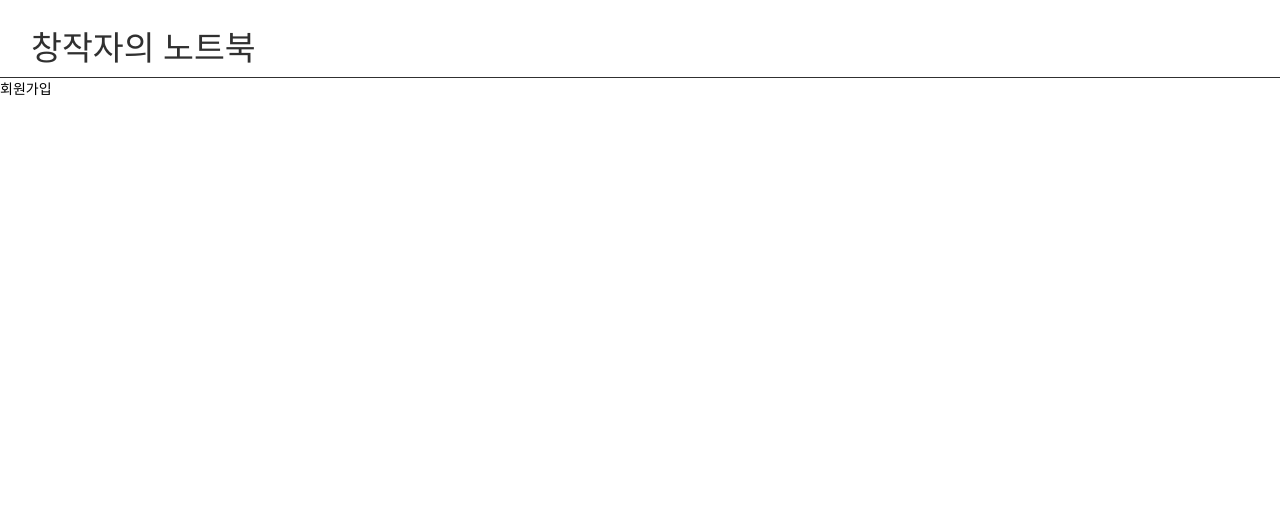
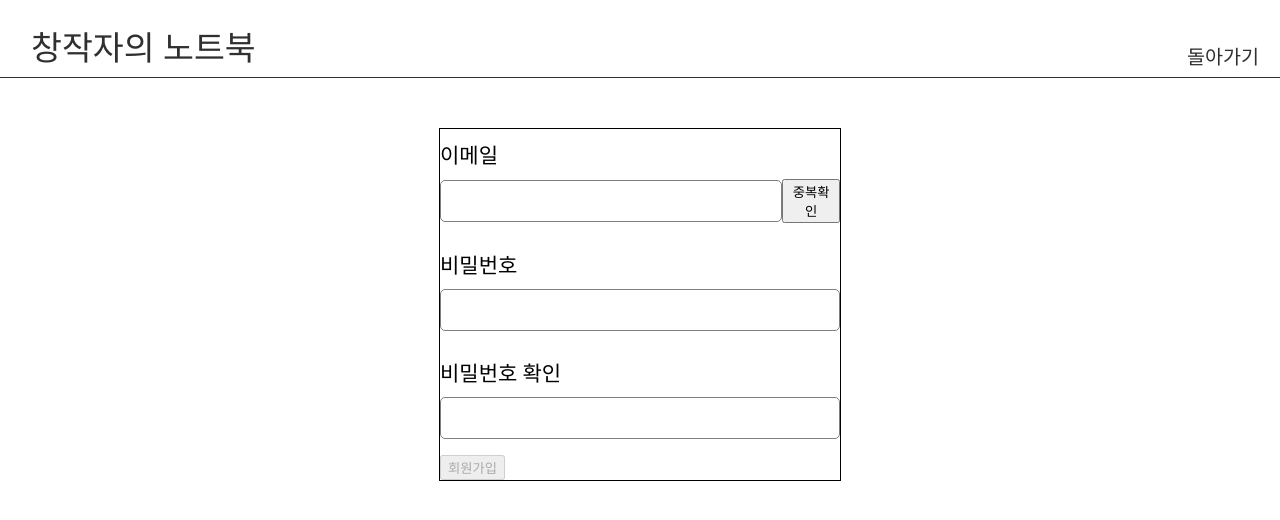
Before and after one commit to inputTitleHere/CreatorsNotebook, a React (Vite) app in the folder creators-notbook-frontend/: page /user/register in a window 1280 px wide. Shown: the top 520 px of the page. Built offline with nearby package versions, Linux system fonts and the light colour scheme; a web font is replaced by a local one.

Commit message:
feature/login_register, created Login page, Register page with their respective components. Altered favicon svg. Added returnToMain component to Header

```diff
--- a/creators-notbook-frontend/index.html
+++ b/creators-notbook-frontend/index.html
@@ -2,7 +2,7 @@
 <html lang="en">
   <head>
     <meta charset="UTF-8" />
-    <link rel="icon" type="image/svg+xml" href="/vite.svg" />
+    <link rel="icon" type="image/svg+xml" href="/notebook.svg" />
     <meta name="viewport" content="width=device-width, initial-scale=1.0" />
     <title>창작자의 노트북</title>
   </head>
--- a/creators-notbook-frontend/package.json
+++ b/creators-notbook-frontend/package.json
@@ -11,6 +11,7 @@
   },
   "dependencies": {
     "@reduxjs/toolkit": "^1.9.5",
+    "prop-types": "^15.8.1",
     "react": "^18.2.0",
     "react-dom": "^18.2.0",
     "react-redux": "^8.0.5",
--- a/creators-notbook-frontend/src/pages/common/header/Header.jsx
+++ b/creators-notbook-frontend/src/pages/common/header/Header.jsx
@@ -3,6 +3,12 @@ import { useSelector } from "react-redux";
 import LoginRegisterComponent from "./components/LoginRegisterComponent";
 import UserInfoComponent from "./components/UserInfoComponent";
 import { Link } from "react-router-dom";
+import PropTypes from "prop-types"
+import ReturnToMainComponent from "./components/ReturnToMain";
+
+Header.propTypes = {
+  showLoginOption : PropTypes.bool
+}
 
 /**
  * 웹사이트의 비 프로젝트 페이지의 상단부에 배치될 Header 컴포넌트.
@@ -15,11 +21,11 @@ export default function Header({ showLoginOption }) {
   return (
     <div id="header">
       <Link to={"/"} className="link-to-main"><h1>창작자의 노트북</h1></Link>
-      {showLoginOption && (
+      {showLoginOption ? (
         <div className="user-section">
           {user ? <UserInfoComponent /> : <LoginRegisterComponent />}
         </div>
-      )}
+      ) : <ReturnToMainComponent/>}
     </div>
   );
 }
--- a/creators-notbook-frontend/src/pages/common/header/Header.scss
+++ b/creators-notbook-frontend/src/pages/common/header/Header.scss
@@ -19,8 +19,10 @@ div#header {
   h1 {
     margin: 0 0 0 0.3em;
   }
-  div.not-logged-in {
+  div{
     display: flex;
+    align-items: center;
+    justify-content: center;
     div {
       padding: 5px;
       &.register {
--- /dev/null
+++ b/creators-notbook-frontend/src/pages/common/header/components/ReturnToMain.jsx
@@ -0,0 +1,9 @@
+import { Link } from "react-router-dom";
+
+export default function ReturnToMainComponent() {
+  return (
+    <div>
+      <Link to={"/"}>돌아가기</Link>
+    </div>
+  )
+}
--- a/creators-notbook-frontend/src/pages/user/login/Login.jsx
+++ b/creators-notbook-frontend/src/pages/user/login/Login.jsx
@@ -1,15 +1,56 @@
+import { useState } from "react";
 import Header from "../../common/header/Header";
+import "./Login.scss";
+import RemeberMeComponent from "./components/RememberMeComponent";
 
 /**
  * 로그인 페이지 최상단 컴포넌트.
  * 로그인 페이지를 표시.
  */
 export default function Login() {
+  const [rememberMe, setRememberMe] = useState(false);
+
+  const handleSubmit = (event) => {
+    event.preventDefault();
+    console.log("Submit Login");
+  };
+
   return (
     <>
-      <Header showLoginOption={false}/>
+      <Header showLoginOption={false} />
       <section className="login-section">
-        <div>로그인</div>
+        <div className="form-wrapper">
+          <form onSubmit={handleSubmit}>
+            <label className="major-input" htmlFor="email">
+              이메일
+            </label>
+            <input
+              className="major-input"
+              type="text"
+              name="email"
+              id="email"
+            />
+            <label className="major-input" htmlFor="password">
+              비밀번호
+            </label>
+            <input
+              className="major-input"
+              type="password"
+              name="password"
+              id="password"
+            />
+            <div>
+              <div className="input-wrapper">
+                <RemeberMeComponent
+                  rememberMe={rememberMe}
+                  setRememberMe={setRememberMe}
+                />
+
+              </div>
+              <button>로그인</button>
+            </div>
+          </form>
+        </div>
       </section>
     </>
   );
--- /dev/null
+++ b/creators-notbook-frontend/src/pages/user/login/Login.scss
@@ -0,0 +1,30 @@
+section{
+  border: 1px solid black;
+  min-width: 400px;
+  max-width: 400px;
+  margin: 50px auto;
+  user-select: none;
+  label.major-input{
+    display: block;
+    font-size: 1.5em;
+    font-family: headerBold;
+    margin: 10px 0px;
+  }
+  input.major-input{
+    height: 3rem;
+    width: 100%;
+    box-sizing: border-box;
+    border-radius: 5px;
+    border: 1px solid gray;
+    outline: none;
+    font-size: 2em;
+  }
+  div.form-wrapper{
+
+    div{
+      display: flex;
+      align-items: center;
+      justify-content: space-around;
+    }
+  }
+}
--- /dev/null
+++ b/creators-notbook-frontend/src/pages/user/login/components/RememberMeComponent.jsx
@@ -0,0 +1,24 @@
+import PropTypes from "prop-types";
+
+RemeberMeComponent.propTypes = {
+  rememberMe: PropTypes.bool,
+  setRememberMe: PropTypes.func,
+};
+
+export default function RemeberMeComponent({ rememberMe, setRememberMe }) {
+  const handleRememberChange = () => {
+    setRememberMe(!rememberMe);
+  };
+  return (
+    <>
+      <input
+        type="checkbox"
+        name="rememberMe"
+        id="remember-me"
+        value={rememberMe}
+        onChange={handleRememberChange}
+      />
+      <label htmlFor="remember-me">로그인 유지하기</label>
+    </>
+  );
+}
--- a/creators-notbook-frontend/src/pages/user/register/Register.jsx
+++ b/creators-notbook-frontend/src/pages/user/register/Register.jsx
@@ -1,10 +1,28 @@
+import {  useState } from "react";
 import Header from "../../common/header/Header";
+import EmailComponent from "./components/EmailComponent";
+import PasswordComponent from "./components/PasswordComponent";
 
 export default function Register() {
+  const [idCheck, setIdCheck] = useState(false);
+  const [passwordCheck, setPasswordCheck] = useState(false);
+
+  const handleSubmit = (event) => {
+    event.preventDefault();
+  };
+
   return (
     <>
       <Header showLoginOption={false} />
-      <section>회원가입</section>
+      <section>
+        <div className="form-wrapper">
+          <form onSubmit={handleSubmit}>
+            <EmailComponent setState={setIdCheck}/>
+            <PasswordComponent setState={setPasswordCheck}/>
+            <button disabled={!(idCheck&&passwordCheck)} >회원가입</button>
+          </form>
+        </div>
+      </section>
     </>
   );
 }
--- /dev/null
+++ b/creators-notbook-frontend/src/pages/user/register/components/EmailComponent.jsx
@@ -0,0 +1,48 @@
+import PropTypes from "prop-types";
+import { useState } from "react";
+
+EmailComponent.propTypes = {
+  setState: PropTypes.func,
+};
+
+/**
+ * 이메일 입력에 대한 컴포넌트.
+ * 이메일 확인 버튼을 통해 서버와 통신, 사용가능한 이메일인지 확인
+ * @param {setState:func} param0
+ * @returns
+ */
+export default function EmailComponent({ setState }) {
+  const [message,setMessage] = useState("");
+  const checkDuplcateEmail = () => {
+    // TODO
+    // for now it returns true;
+    const tempResult = true;
+    if(tempResult){
+      setState(true);
+      setMessage("사용가능한 이메일입니다.")
+    }else{
+      setMessage("중복된 이메일 입니다.")
+    }
+  };
+
+  const resetEmailCheckState=()=>{
+    setState(false);
+  }
+
+  return (
+    <>
+      <label className="major-input" htmlFor="email">
+        이메일
+      </label>
+      <div className="input-wrapper">
+        <input className="major-input" type="text" name="email" id="email" onChange={resetEmailCheckState}/>
+        <button type="button" onClick={checkDuplcateEmail}>
+          중복확인
+        </button>
+      </div>
+      <div className="error-message">
+        {message}&nbsp;
+      </div>
+    </>
+  );
+}
--- /dev/null
+++ b/creators-notbook-frontend/src/pages/user/register/components/PasswordComponent.jsx
@@ -0,0 +1,90 @@
+import PropTypes from "prop-types";
+import { useEffect, useRef, useState } from "react";
+
+PasswordComponent.propTypes = {
+  setState: PropTypes.func,
+};
+
+/**
+ * 비밀번호 영역(비밀번호 입력 및 확인)에 대한 컴포넌트 입니다.
+ * 비밀번호 조건(영문, 숫자, 특수문자 포함 8자 이상)과 비밀번호와 확인입력이 동일한지 체크합니다.
+ * @param {setState:func} param0
+ * @returns
+ */
+export default function PasswordComponent({ setState }) {
+  const passwordRef = useRef(null);
+  const passwordMatchRef = useRef(null);
+  const [passwordCheck, setPasswordCheck] = useState(undefined);
+  const [passwordMessage, setPasswordMessage] = useState("");
+  const [passwordMatch, setPasswordMatch] = useState(undefined);
+
+  useEffect(() => {
+    if (passwordCheck && passwordMatch) {
+      setState(true);
+    } else {
+      setState(false);
+    }
+  }, [passwordCheck, passwordMatch, setState]);
+
+  const valdatePassword = (event) => {
+    if(passwordMatchRef.current.value.length>0){
+      setPasswordMatch(false);
+    }
+    const password = event.target.value;
+    if (password.length > 0) {
+      if (
+        /^(?=.*[A-Za-z])(?=.*\d)(?=.*[$@$!%*-=^#+?`~&])[A-Za-z\d$@$!-=^+==`~%*#?&]{8,}$/.test(
+          password
+        )
+      ) {
+        setPasswordMessage("");
+        setPasswordCheck(true);
+      } else {
+        setPasswordCheck(false);
+        setPasswordMessage(
+          "비밀번호는 영문, 숫자, 특수문자를 포함해 8글자 이상이 되어야 합니다."
+        );
+      }
+    }
+  };
+
+  const checkPasswordMatch = (event) => {
+    const passwordCheck = event.target.value;
+    if(passwordCheck.length===0){
+      setPasswordMatch(undefined);
+      return;
+    }
+    if (passwordCheck === passwordRef.current.value) {
+      setPasswordMatch(true);
+    } else {
+      setPasswordMatch(false);
+    }
+  };
+  return (
+    <>
+      <label className="major-input" htmlFor="password">
+        비밀번호
+      </label>
+      <input
+        className="major-input"
+        type="password"
+        name="password"
+        id="password"
+        onChange={valdatePassword}
+        ref={passwordRef}
+      />
+      <div className="error-message">{passwordMessage}&nbsp;</div>
+      <label className="major-input" htmlFor="password-check">
+        비밀번호 확인
+      </label>
+      <input
+        className="major-input"
+        type="password"
+        id="password-check"
+        onChange={checkPasswordMatch}
+        ref={passwordMatchRef}
+      />
+      <div className="error-message">{passwordMatch===false && "위의 비밀번호와 동일하게 입력해주세요."}&nbsp;</div>
+    </>
+  );
+}
```
Also changed, not shown: creators-notbook-frontend/public/notebook.svg (added), 1 other file (tests, documents, lock files or other folders).
